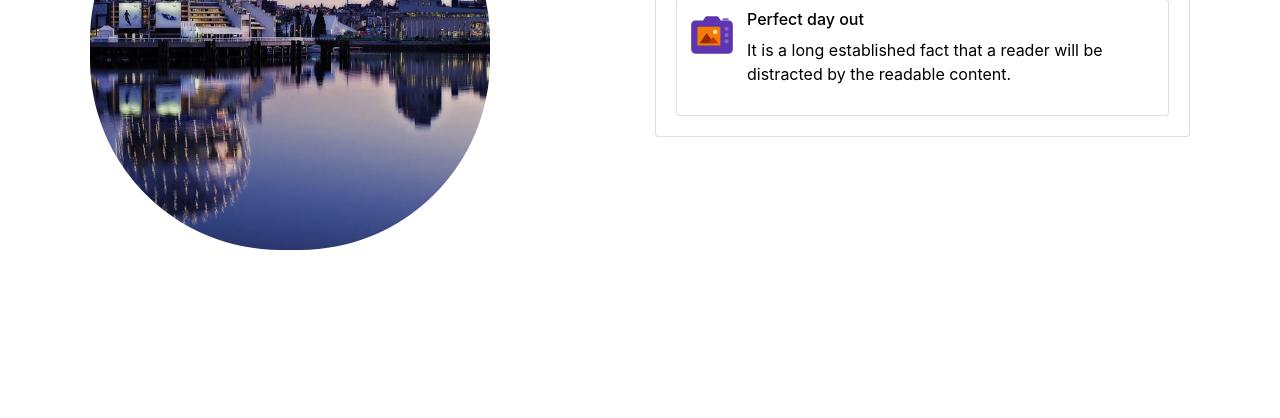
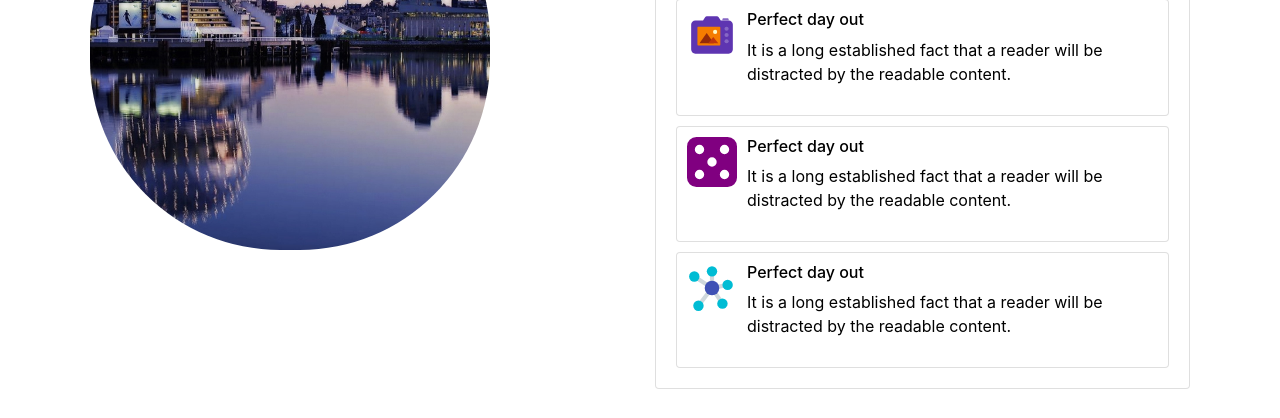
Before and after one commit to Yazdani1/React-Single-Page-Web-App-With-Smooth-Scrolling, a React (Create React App) app in the folder client/: page / in a window 1280 px wide. Shown: the part 1200-1618 px from the top of the page. Built offline with nearby package versions, Linux system fonts and the light colour scheme; no server answers.

Commit message:
New Design

```diff
--- a/client/src/components/About/About.js
+++ b/client/src/components/About/About.js
@@ -30,7 +30,6 @@ const About = () => {
               <p>
                 It is a long established fact that a reader will be distracted
                 by the readable content of a page when looking at its layout.
-
               </p>
 
               <div className="card card-design" style={{ marginTop: "10px" }}>
@@ -38,6 +37,39 @@ const About = () => {
                   <span className="video-details-icons">
                     <p>
                       <FcSlrBackSide size={50} />
+                    </p>
+                  </span>
+                  <div>
+                    <h6>Perfect day out</h6>
+                    <p>
+                      It is a long established fact that a reader will be
+                      distracted by the readable content.
+                    </p>
+                  </div>
+                </div>
+              </div>
+              <div className="card card-design" style={{ marginTop: "10px" }}>
+                <div className="video-item-list">
+                  <span className="video-details-icons">
+                    <p>
+                      <BsFillDice5Fill size={50} />
+                    </p>
+                  </span>
+                  <div>
+                    <h6>Perfect day out</h6>
+                    <p>
+                      It is a long established fact that a reader will be
+                      distracted by the readable content.
+                    </p>
+                  </div>
+                </div>
+              </div>
+
+              <div className="card card-design" style={{ marginTop: "10px" }}>
+                <div className="video-item-list">
+                  <span className="video-details-icons">
+                    <p>
+                      <FcMindMap size={50} />
                     </p>
                   </span>
                   <div>
--- a/client/src/components/Career/career.css
+++ b/client/src/components/Career/career.css
@@ -14,12 +14,12 @@
 .post-card {
   margin-top: 10px;
   /* padding: 15px; */
+
   cursor: pointer;
 }
 
 .post-card-open {
   border-left: 5px solid blueviolet;
-
 }
 
 .post-card:hover {
@@ -55,10 +55,9 @@
   height: auto;
 }
 
-#dark .post-card-open{
+#dark .post-card-open {
   background-color: black;
 }
-
 
 .career-main-content {
   margin-top: 45px;
--- a/client/src/components/video/video.css
+++ b/client/src/components/video/video.css
@@ -43,7 +43,7 @@
 .card-design:after {
   display: block;
   content: "";
-  border-bottom: solid 3px #870dd8;
+  border-bottom: solid 3px orangered;
   transform: scaleX(0);
   transition: transform 250ms ease-in-out;
 }
```
Lines whose indentation alone changed are shown as unchanged.
